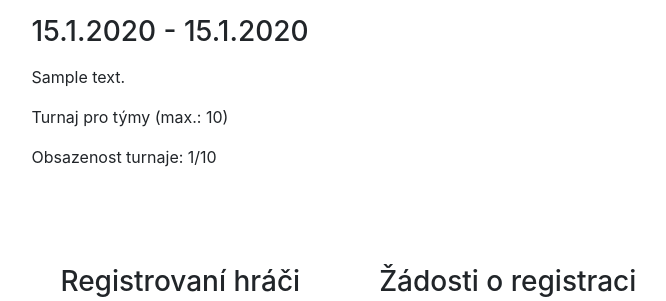
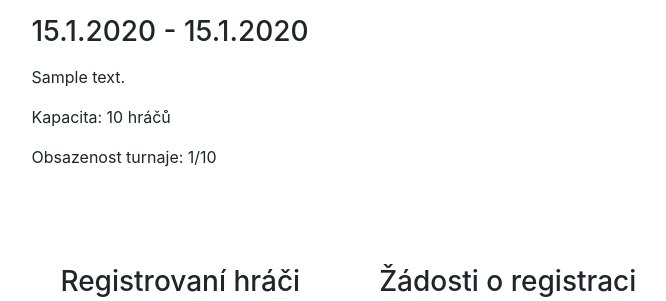
Before and after one commit to Jonnymen/IIS-projekt, a Django app: page /tournament_s/1/ in a window 1280 px wide. Shown: the part 217-518 px from the top of the page, without its empty margins (296-962 px from the left). Run offline with Django 3.2, Linux system fonts and the light colour scheme; tables that the repository leaves empty hold one stand-in row (values such as "Sample post"); some libraries are stand-ins or nearby versions.

Commit message:
Slight text changes

```diff
--- a/IIS_project/Kulecnik/templates/Kulecnik/tournament_detail.html
+++ b/IIS_project/Kulecnik/templates/Kulecnik/tournament_detail.html
@@ -10,7 +10,7 @@
             {{tournament.description}}
         </p>
         <p>
-            Turnaj pro týmy (max.: {{tournament.capacity}})
+            Kapacita: {{tournament.capacity}} hráčů
         </p>
         <p>
             Obsazenost turnaje: {{ucast.count}}/{{tournament.capacity}}
```
